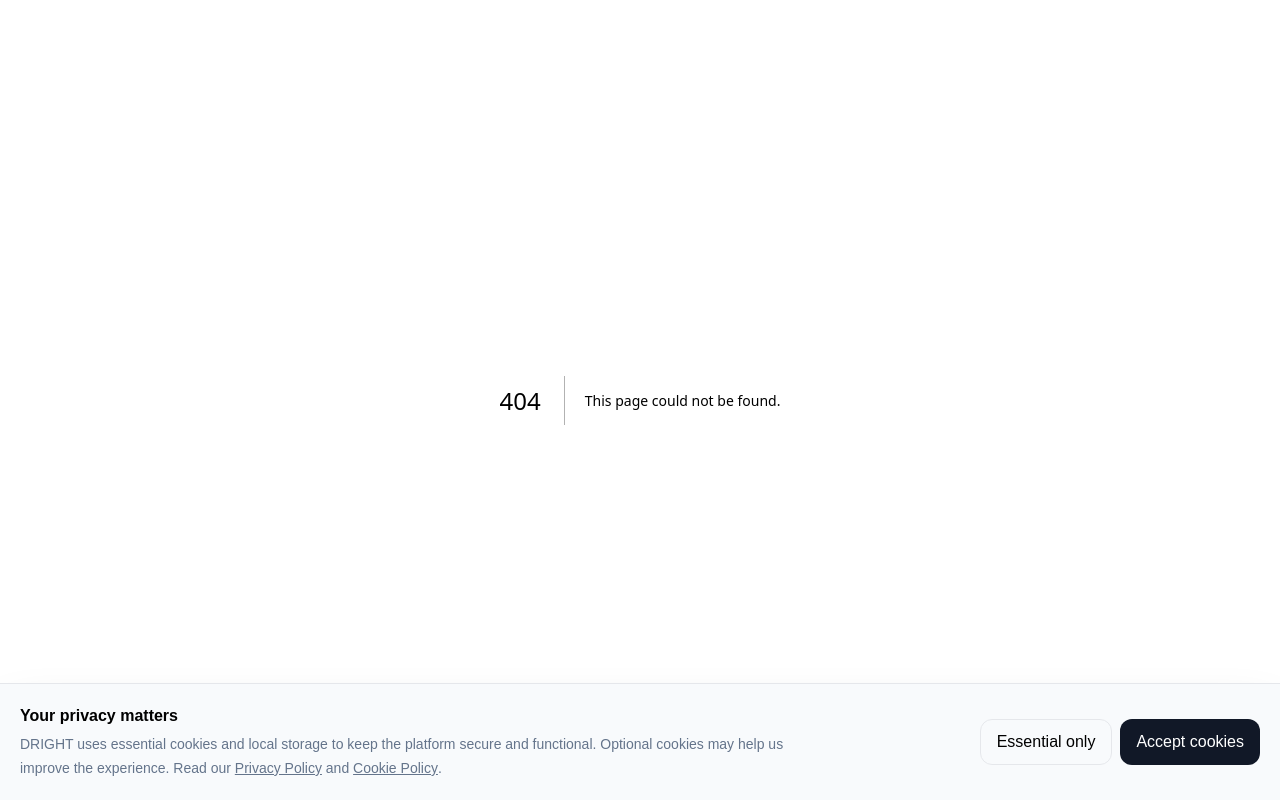
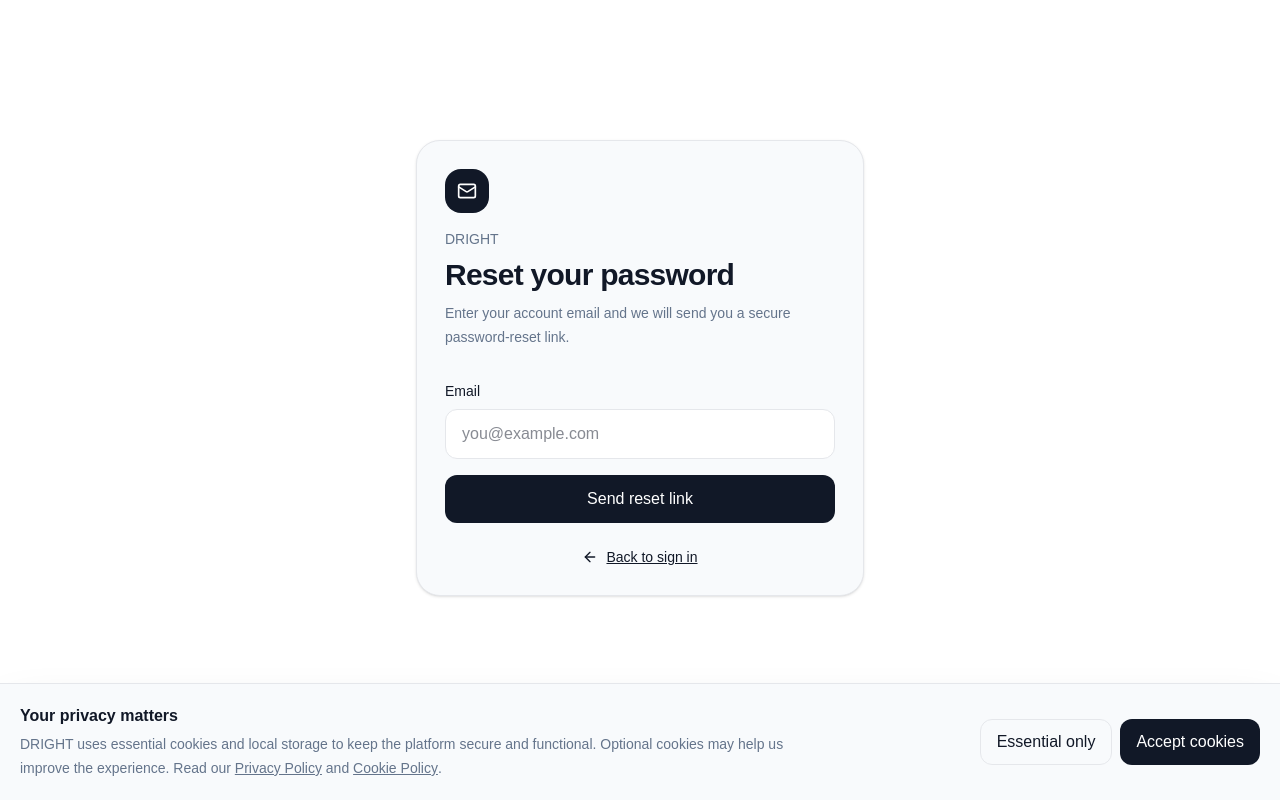
Before and after one commit to mavemarvy/DRIGHT, a Next.js app: page /forgot-password in a window 1280 px wide. Before the commit this address had no page. Built offline with nearby package versions, Linux system fonts and the light colour scheme; no server answers.

Commit message:
fix(auth): add password recovery request flow

```diff
--- /dev/null
+++ b/src/app/(auth)/forgot-password/page.tsx
@@ -0,0 +1,70 @@
+"use client";
+
+import Link from "next/link";
+import { FormEvent, useState } from "react";
+import { ArrowLeft, Loader2, Mail } from "lucide-react";
+import { createClient } from "@/lib/supabase/client";
+
+export default function ForgotPasswordPage() {
+  const supabase = createClient();
+  const [email, setEmail] = useState("");
+  const [error, setError] = useState("");
+  const [message, setMessage] = useState("");
+  const [loading, setLoading] = useState(false);
+
+  async function handleSubmit(event: FormEvent<HTMLFormElement>) {
+    event.preventDefault();
+    setError("");
+    setMessage("");
+    setLoading(true);
+
+    const normalizedEmail = email.trim().toLowerCase();
+    const redirectTo = `${window.location.origin}/auth/callback?next=/reset-password`;
+    const { error: resetError } = await supabase.auth.resetPasswordForEmail(normalizedEmail, {
+      redirectTo,
+    });
+
+    if (resetError) {
+      setError(resetError.message);
+      setLoading(false);
+      return;
+    }
+
+    setMessage("If an account exists for that email, a password reset link has been sent. Check your inbox and spam folder.");
+    setLoading(false);
+  }
+
+  return (
+    <main className="min-h-screen bg-[var(--background)] px-6 py-12 text-[var(--foreground)]">
+      <div className="mx-auto flex min-h-[80vh] max-w-md items-center">
+        <section className="w-full rounded-3xl border border-[var(--border)] bg-[var(--surface)] p-7 shadow-sm">
+          <div className="mb-8">
+            <div className="mb-4 flex h-11 w-11 items-center justify-center rounded-2xl bg-[var(--primary)] text-[var(--background)]">
+              <Mail size={20} />
+            </div>
+            <p className="text-sm font-medium text-[var(--muted)]">DRIGHT</p>
+            <h1 className="mt-2 text-3xl font-semibold tracking-tight">Reset your password</h1>
+            <p className="mt-2 text-sm leading-6 text-[var(--muted)]">Enter your account email and we will send you a secure password-reset link.</p>
+          </div>
+
+          <form onSubmit={handleSubmit} className="space-y-4">
+            <label className="block">
+              <span className="mb-2 block text-sm font-medium">Email</span>
+              <input required type="email" autoComplete="email" value={email} onChange={(event) => setEmail(event.target.value)} className="w-full rounded-xl border border-[var(--border)] bg-[var(--background)] px-4 py-3 outline-none focus:ring-2 focus:ring-[var(--border)]" placeholder="you@example.com" />
+            </label>
+            {error && <div role="alert" className="rounded-xl border border-red-200 bg-red-50 px-4 py-3 text-sm text-red-700">{error}</div>}
+            {message && <div role="status" className="rounded-xl border border-green-200 bg-green-50 px-4 py-3 text-sm text-green-700">{message}</div>}
+            <button disabled={loading} className="flex w-full items-center justify-center gap-2 rounded-xl bg-[var(--primary)] px-4 py-3 font-medium text-[var(--background)] disabled:opacity-60">
+              {loading ? <Loader2 size={18} className="animate-spin" /> : null}
+              {loading ? "Sending reset link..." : "Send reset link"}
+            </button>
+          </form>
+
+          <Link href="/login" className="mt-6 flex items-center justify-center gap-2 text-sm font-medium underline">
+            <ArrowLeft size={16} /> Back to sign in
+          </Link>
+        </section>
+      </div>
+    </main>
+  );
+}
```
